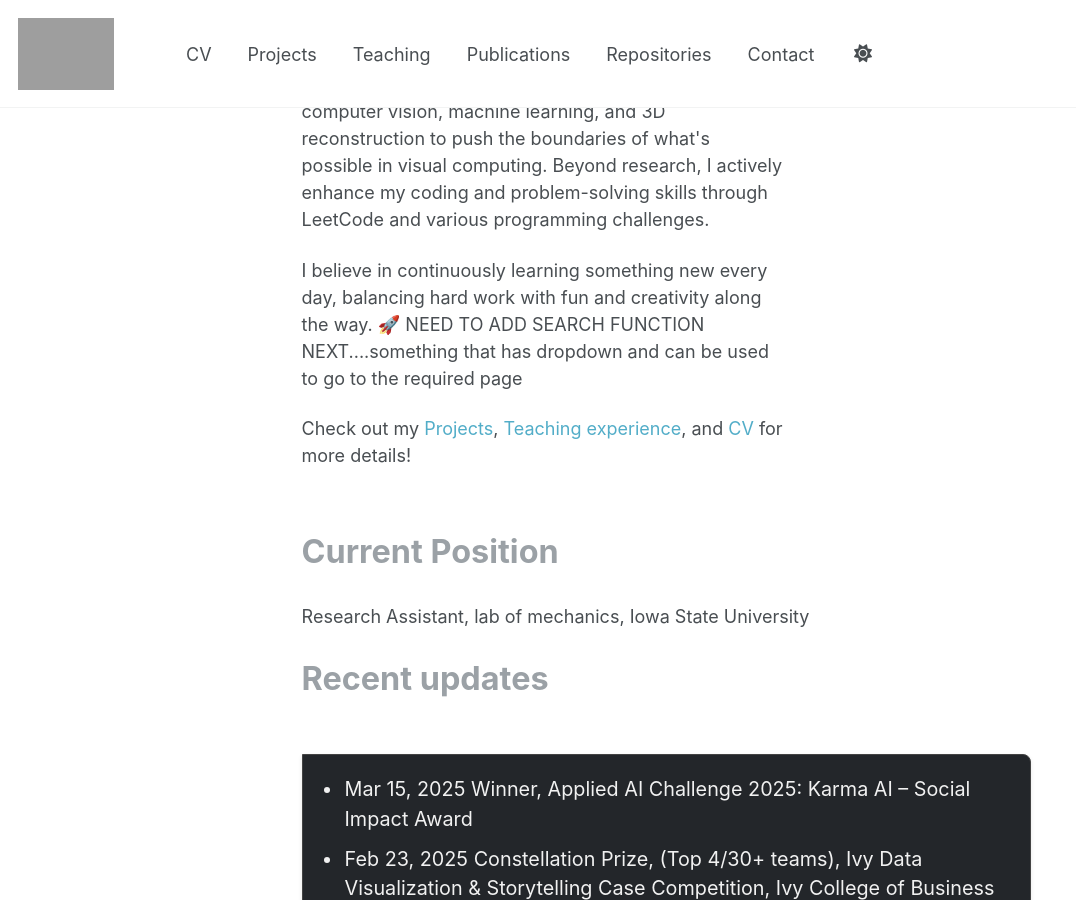
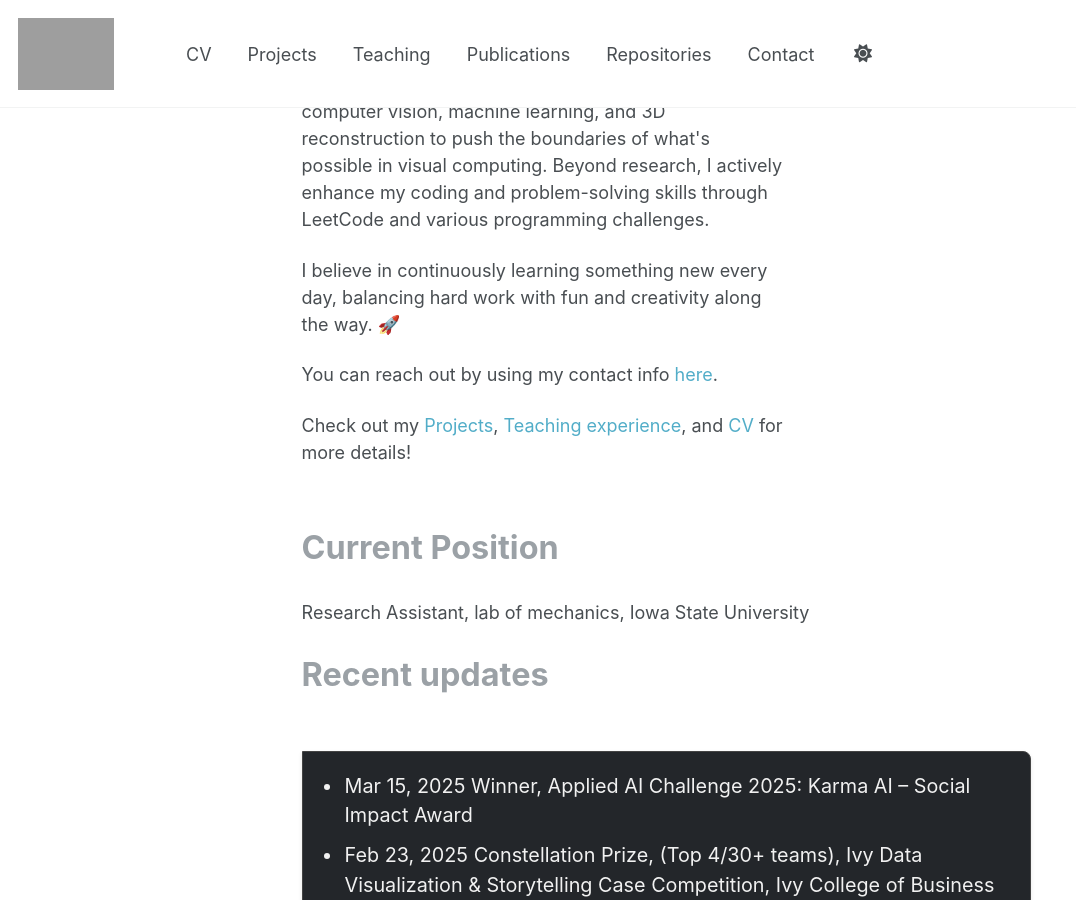
Before and after one commit to itsMustafamr/itsmustafamr.github.io, a Jekyll site: the page built from _pages/about.md, in a window 1280 px wide and 900 px high, scrolled down 594 px. Shown: the whole window, without its empty margins (0-1076 px from the left). Built offline with Jekyll 4.4.1, drawn with Linux system fonts in a browser that asks for light colours; some web fonts are replaced; grey boxes are pictures that could not be loaded.

Commit message:
added contact message

```diff
--- a/_pages/about.md
+++ b/_pages/about.md
@@ -19,13 +19,15 @@ redirect_from:
 
       <p>I'm passionate about exploring the intersections of computer vision, machine learning, and 3D reconstruction to push the boundaries of what's possible in visual computing. Beyond research, I actively enhance my coding and problem-solving skills through LeetCode and various programming challenges.</p>
 
-      <p>I believe in continuously learning something new every day, balancing hard work with fun and creativity along the way. 🚀
+      <p>I believe in continuously learning something new every day, balancing hard work with fun and creativity along the way. 🚀</p>
+
+      <p>You can reach out by using my contact info <a href="/contact">here</a>.</p>
 
 
 
-    NEED TO ADD SEARCH FUNCTION NEXT....something that has dropdown and can be used to go to the required page</p>
+      <p>Check out my <a href="/projects/">Projects</a>, <a href="/teaching/">Teaching experience</a>, and <a href="/cv/">CV</a> for more details!</p>
 
-      <p>Check out my <a href="/projects/">Projects</a>, <a href="/teaching/">Teaching experience</a>, and <a href="/cv/">CV</a> for more details!</p>
+
     </div>
 
 
```
